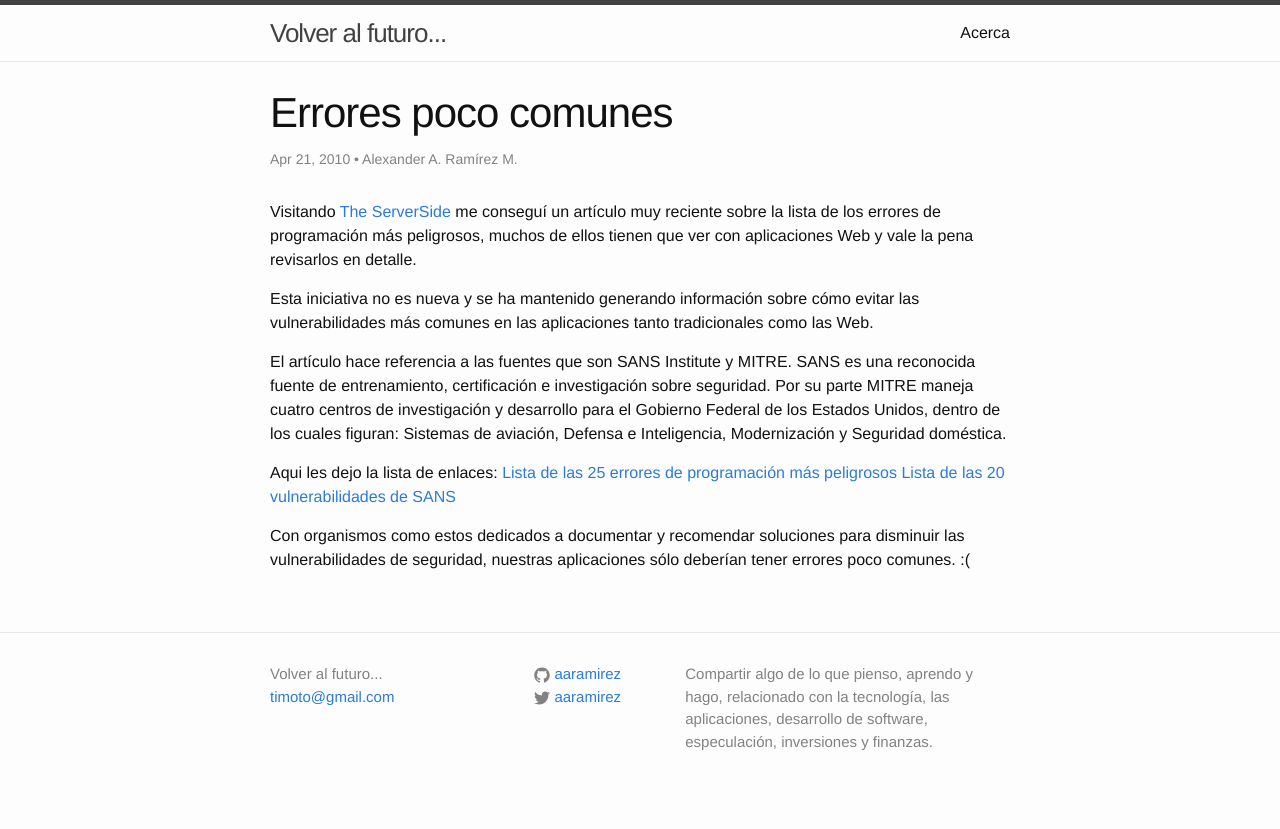
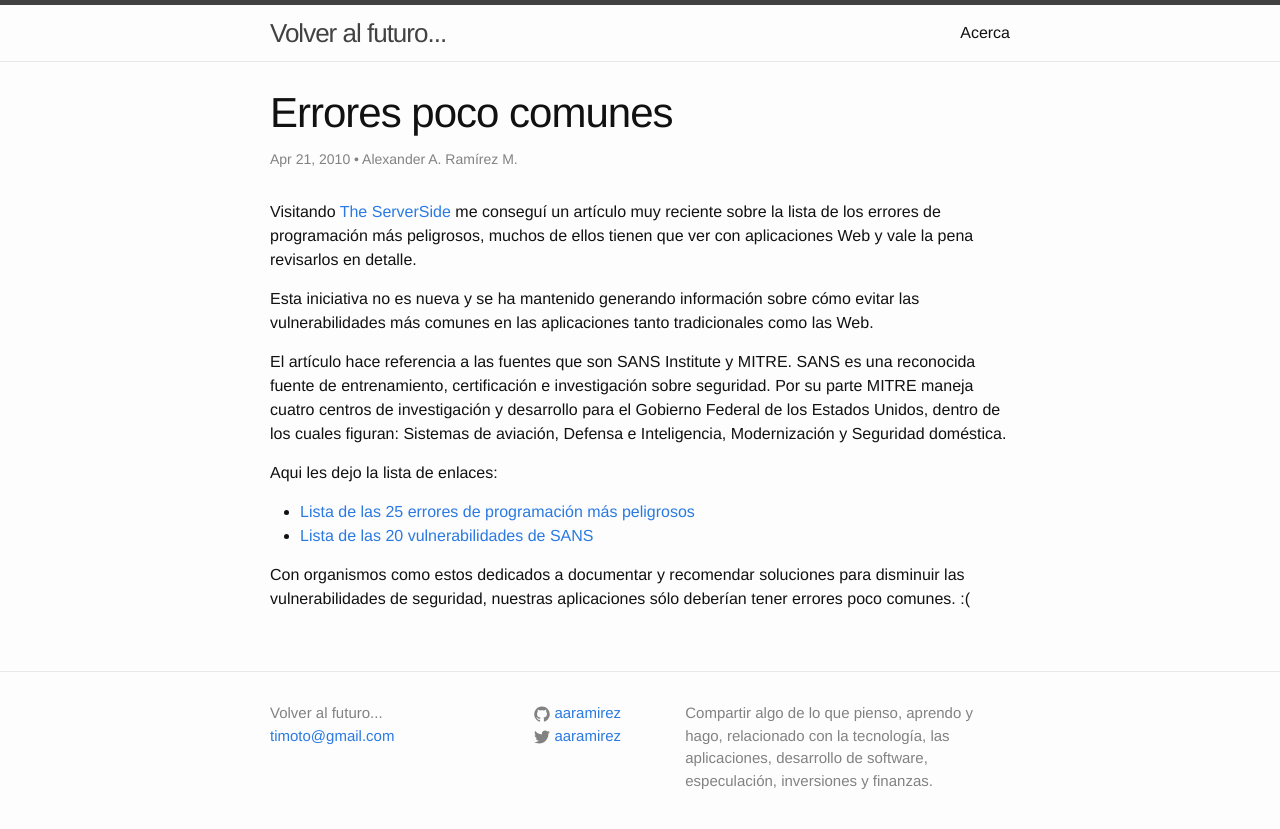
Before and after one commit to aaramirez/aaramirez.github.io, a Jekyll site: the page built from _posts/computacion/2010-04-21-errores-poco-comunes.markdown, in a window 1280 px wide. Shown: the top 829 px of the page. Built offline with Jekyll 4.4.1, drawn with Linux system fonts in a browser that asks for light colours.

```diff
--- a/_posts/computacion/2010-04-21-errores-poco-comunes.markdown
+++ b/_posts/computacion/2010-04-21-errores-poco-comunes.markdown
@@ -10,7 +10,8 @@ Esta iniciativa no es nueva y se ha mantenido generando información sobre cómo
 El artículo hace referencia a las fuentes que son SANS Institute y MITRE. SANS es una reconocida fuente de entrenamiento, certificación e investigación sobre seguridad. Por su parte MITRE maneja cuatro centros de investigación y desarrollo para el Gobierno Federal de los Estados Unidos, dentro de los cuales figuran: Sistemas de aviación, Defensa e Inteligencia, Modernización y Seguridad doméstica.
 
 Aqui les dejo la lista de enlaces:
-[Lista de las 25 errores de programación más peligrosos](http://cwe.mitre.org/top25/?)
-[Lista de las 20 vulnerabilidades de SANS](https://www.sans.org/critical-security-controls/?ref=top20)
+
+- [Lista de las 25 errores de programación más peligrosos](http://cwe.mitre.org/top25/?)
+- [Lista de las 20 vulnerabilidades de SANS](https://www.sans.org/critical-security-controls/?ref=top20)
 
 Con organismos como estos dedicados a documentar y recomendar soluciones para disminuir las vulnerabilidades de seguridad, nuestras aplicaciones sólo deberían tener errores poco comunes. :(
--- a/_posts/desarrollos/2010-05-21-aplicaciones-moviles-j2me.markdown
+++ b/_posts/desarrollos/2010-05-21-aplicaciones-moviles-j2me.markdown
@@ -4,12 +4,14 @@ date: 2010-05-21 08:00:00
 categories: movil aplicaciones j2me blackberry
 ---
 La aplicaciones móviles son posibles de diversas maneras:
+
 - Aplicación nativa para una familia de dispositivos (Blackberry, iPhone, Android, Windows Mobile
 - Aplicación Web móvil (xhtml o WAP) accesible desde un browser de un dispositivo móvil
 - Aplicación vía SMS
 - Aplicación vía STK
 
 Hay dos formas de programar una aplicación móvil nativa para Blackberry:
+
 - Aplicación que utiliza J2ME (CLDC/MIDP)
 - Aplicación que implementa las interfaces específicas de los dispositivos Blackberry
 
```
